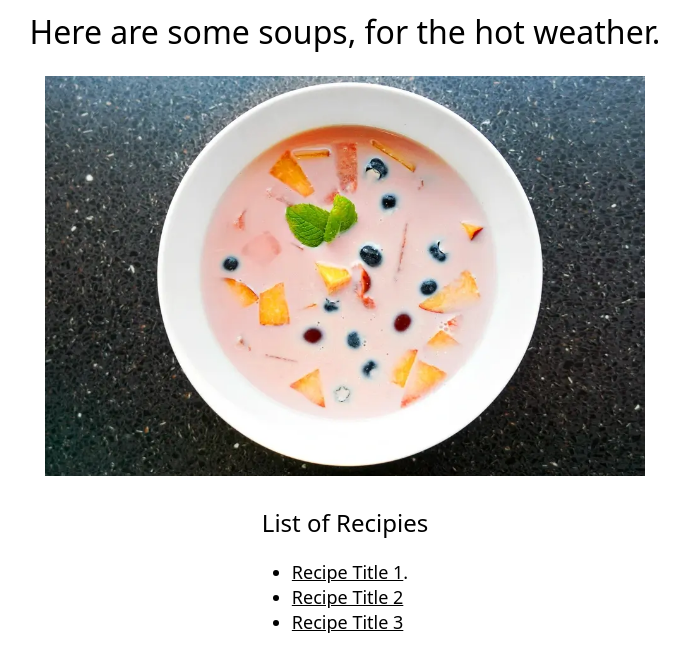
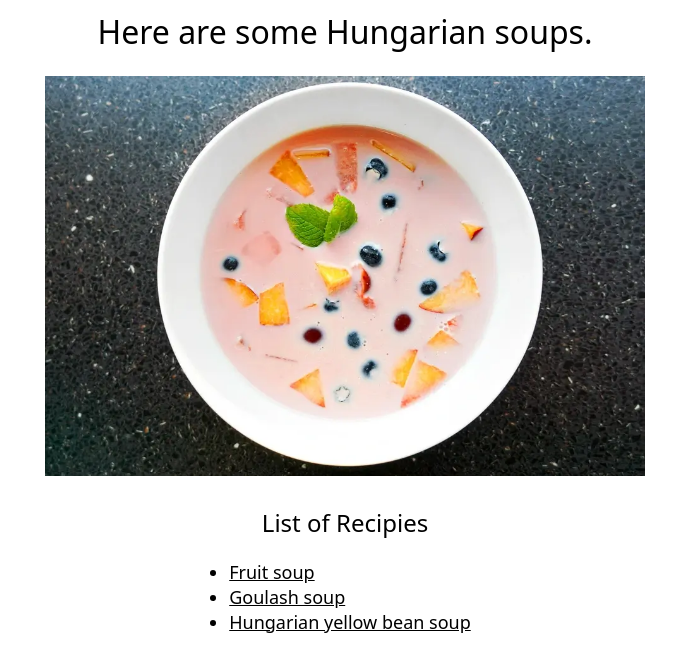
Before and after one commit to HGergo98/odin-recipies, a plain HTML site: page index.html in a window 1280 px wide. Shown: the whole page, without its empty margins (295-984 px from the left). Drawn offline with Linux system fonts and the light colour scheme.

Commit message:
feat: linking the pages

```diff
--- a/index.html
+++ b/index.html
@@ -9,13 +9,13 @@
 </head>
 <body>
   <div class="page-wrapper">
-    <h1>Here are some soups, for the hot weather.</h1>
+    <h1>Here are some Hungarian soups.</h1>
     <img src="./assets/images/index-picture.webp" alt="cold and tasty fruitsoup">
     <h2>List of Recipies</h2>
     <ul>
-      <li><a href="recipes/yourrecipe.html">Recipe Title 1</a>.</li>
-      <li><a href="recipes/yourrecipe.html">Recipe Title 2</a></li>
-      <li><a href="recipes/yourrecipe.html">Recipe Title 3</a></li>
+      <li><a href="recipes/fruit-soup.html">Fruit soup</a></li>
+      <li><a href="recipes/goulash-soup.html">Goulash soup</a></li>
+      <li><a href="recipes/hungarian-yellow-bean-soup.html">Hungarian yellow bean soup</a></li>
     </ul>
   </div>
 </body>
```
